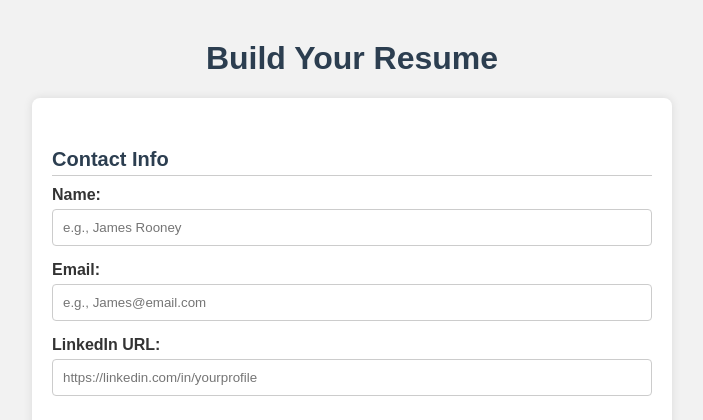
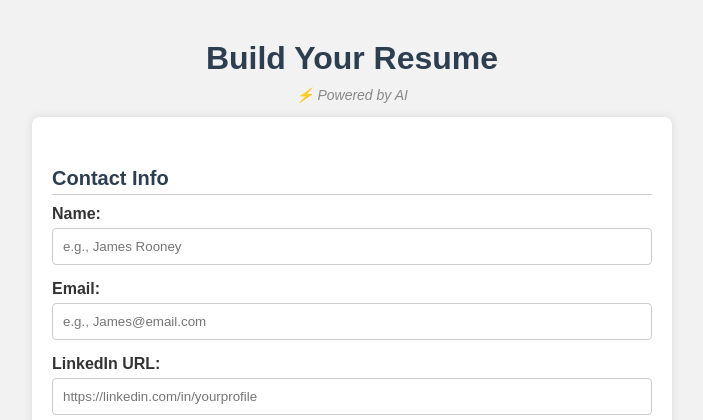
Before and after one commit to jamesr150/resume-builder, a Flask app: page / in a window 1280 px wide. Shown: the top 420 px of the page, without its empty margins (288-991 px from the left). Run offline with Flask 3, Linux system fonts and the light colour scheme.

Commit message:
Upated AI Powered logo

```diff
--- a/static/style.css
+++ b/static/style.css
@@ -10,7 +10,8 @@ body {
   h1 {
     text-align: center;                   /* Center the title */
     color: #2c3e50;                       /* Dark blue-gray for contrast */
-  }
+    margin-bottom: 1px;               /* Space below the title */
+}
 
   /* Form container */
   form {
@@ -118,3 +119,10 @@ body {
     border-bottom: 1px solid #ccc;
     padding-bottom: 4px;
   }
+  .ai-credit {
+    text-align: center;
+    margin-top: 10px;
+    font-size: 14px;
+    color: #888;
+    font-style: italic;
+  }
--- a/templates/form.html
+++ b/templates/form.html
@@ -6,6 +6,7 @@
 </head>
 <body>
   <h1>Build Your Resume</h1>
+  <p class="ai-credit">⚡ Powered by AI</p>
 
   <!-- Form that submits data to the /resume route using POST -->
   <form method="POST">
```
